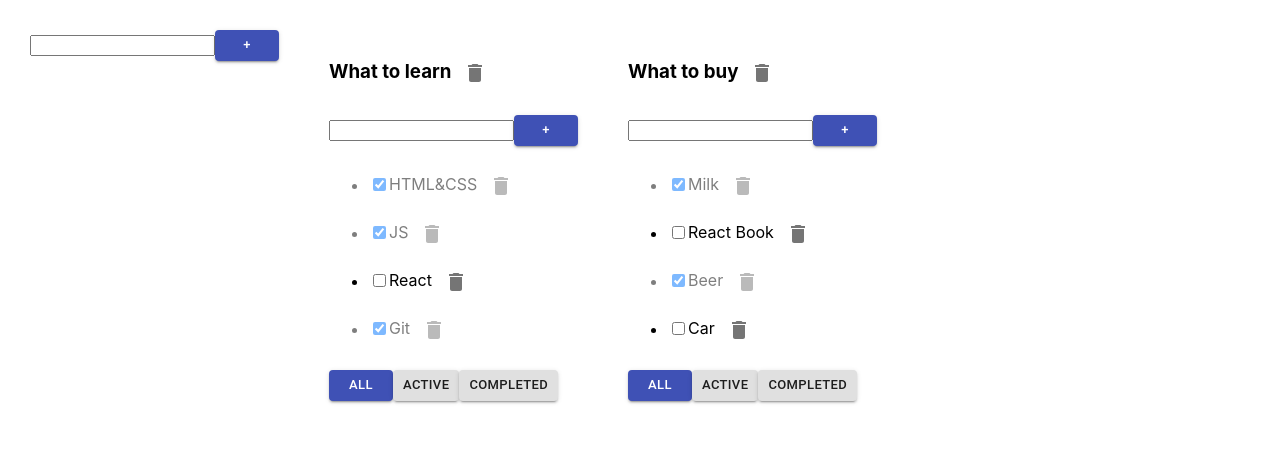
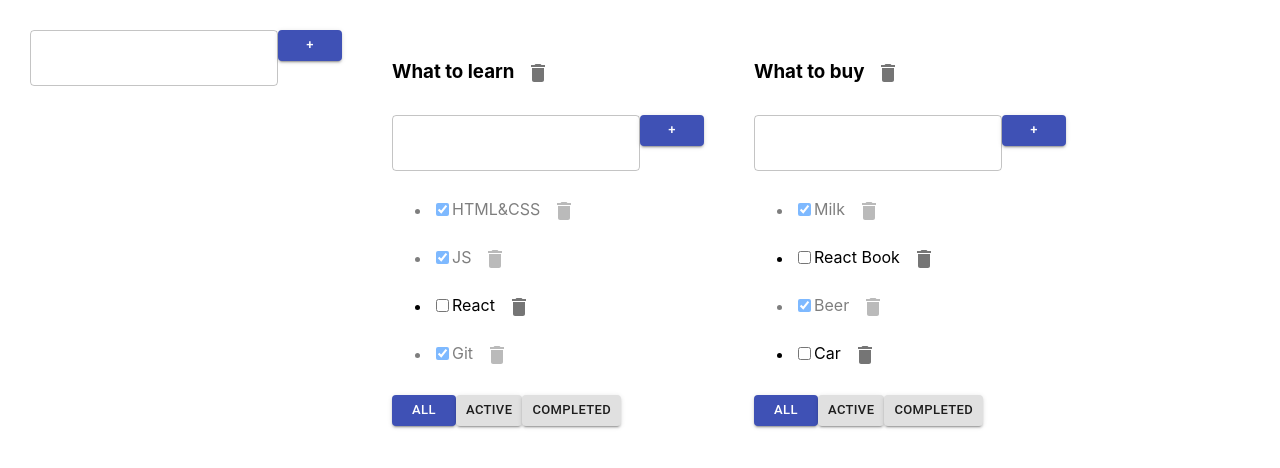
Before and after one commit to YouJeen-ru/inc-todolist-react, a React (Create React App) app: page / in a window 1280 px wide. Shown: the top 468 px of the page. Built offline with nearby package versions, Linux system fonts and the light colour scheme.

Commit message:
UI unput => textfield icon up

```diff
--- a/src/AddItemForm.tsx
+++ b/src/AddItemForm.tsx
@@ -1,5 +1,6 @@
 import React, {ChangeEvent, KeyboardEvent, useState} from 'react';
-import {Button} from "@material-ui/core";
+import {Button, TextField} from "@material-ui/core";
+import {TextFields} from "@material-ui/icons";
 
 
 type AddItemFormPropsType = {
@@ -37,10 +38,18 @@ function AddItemForm(props: AddItemFormPropsType) {
     return (
 
         <div>
-            <input value={title}
-                   onChange={onChangeHandler}
-                   onKeyPress={onKeyPressHandler}
-                   className={error ? "error" : ""}
+            {/*<input value={title}*/}
+            {/*       onChange={onChangeHandler}*/}
+            {/*       onKeyPress={onKeyPressHandler}*/}
+            {/*       className={error ? "error" : ""}*/}
+            {/*/>*/}
+            <TextField
+                variant={"outlined"}
+                value={title}
+                onChange={onChangeHandler}
+                onKeyPress={onKeyPressHandler}
+                className={error ? "error" : ""}
+
             />
             {/*<button onClick={onAddTaskClick}>+</button>*/}
             <Button onClick={onAddTaskClick} variant="contained" color="primary" size={"small"} >+</Button>
--- a/src/EditTableSpan.tsx
+++ b/src/EditTableSpan.tsx
@@ -1,4 +1,5 @@
 import React, {ChangeEvent, useState} from 'react';
+import {TextField} from "@material-ui/core";
 
 type EditTableSpanPropsType = {
     value: string
@@ -7,7 +8,7 @@ type EditTableSpanPropsType = {
 
 function EditTableSpan(props: EditTableSpanPropsType) {
     let [editMode, setEditMode] = useState<boolean>(false)
-    let [title, setTitle] = useState <string> (props.value)
+    let [title, setTitle] = useState<string>(props.value)
 
     const activatedEditMode = () => {
         setEditMode(true)
@@ -24,13 +25,20 @@ function EditTableSpan(props: EditTableSpanPropsType) {
 
     return (
         editMode
-        ? <input
+            ? <TextField
+                variant={"outlined"}
                 value={title}
                 onBlur={deActivatedEditMode}
                 autoFocus={true}
                 onChange={onChangeHandler}
             />
-        : <span onDoubleClick={activatedEditMode}>{props.value}</span>
+            // <input
+            //     value={title}
+            //     onBlur={deActivatedEditMode}
+            //     autoFocus={true}
+            //     onChange={onChangeHandler}
+            // />
+            : <span onDoubleClick={activatedEditMode}>{props.value}</span>
     );
 };
 
--- a/src/Todolist.tsx
+++ b/src/Todolist.tsx
@@ -1,4 +1,4 @@
-import React, {ChangeEvent, useState, KeyboardEvent} from 'react';
+import React, {ChangeEvent} from 'react';
 import {FilterValuesType} from './App';
 import AddItemForm from "./AddItemForm";
 import EditTableSpan from "./EditTableSpan";
@@ -69,7 +69,7 @@ export function Todolist(props: PropsType) {
                     return <li key={t.id} className={t.isDone ? "is-done" : ""}>
                         <input type="checkbox" onChange={onChangeHandler} checked={t.isDone}/>
                         <EditTableSpan value={t.title} changeValue={changeTaskTitle}/>
-                        <IconButton onClick={onClickHandler}>
+                        <IconButton  onClick={onClickHandler}>
                             <Delete/>
                         </IconButton>
                         {/*<button onClick={onClickHandler}>x</button>*/}
```
